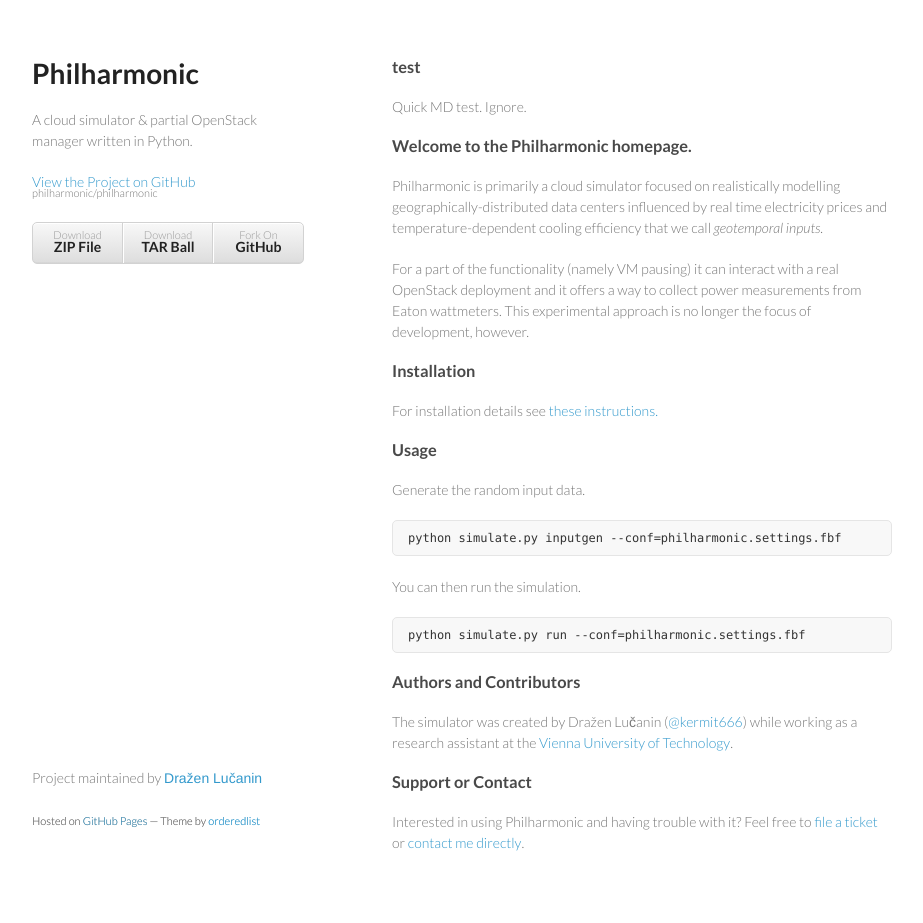
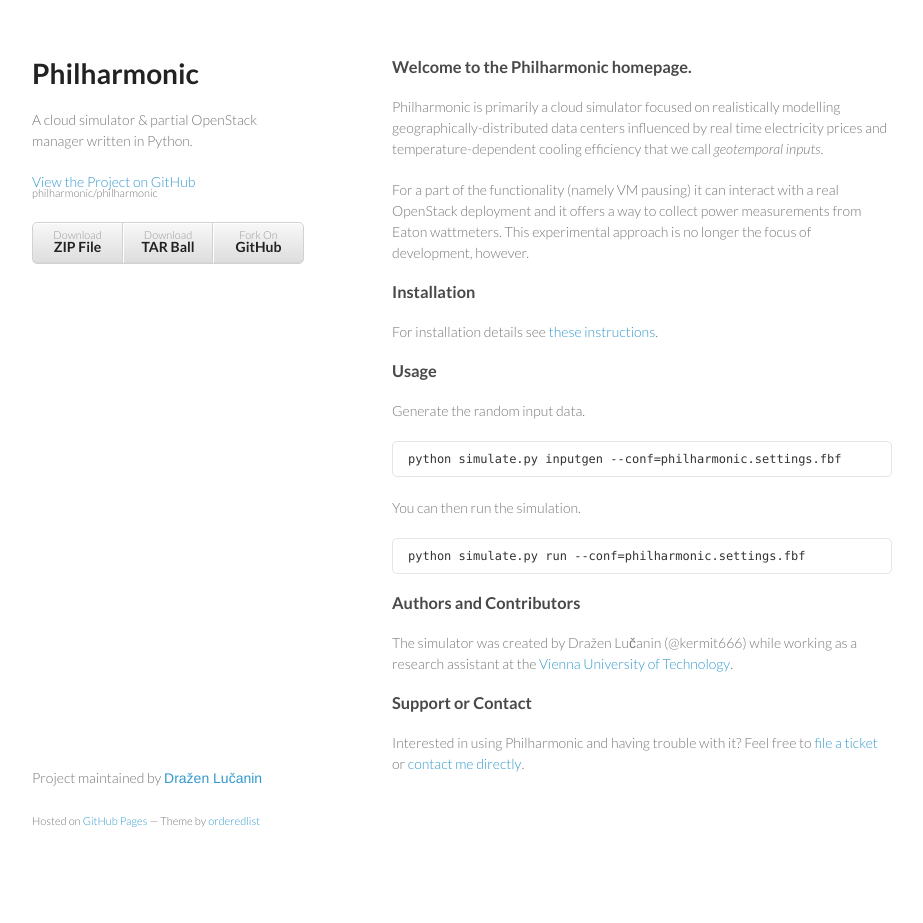
Before and after one commit to philharmonic/philharmonic.github.io, a Jekyll site: the page built from index.md, in a window 1280 px wide. Shown: the whole page, without its empty margins (178-1101 px from the left). Built offline with Jekyll 4.4.1, drawn with Linux system fonts in a browser that asks for light colours; after the commit the page ends 900 px from its top, so only the background shows below that; some of the changed lines change nothing that is shown.

Commit message:
convert content from HTML to Markdown

```diff
--- a/_layouts/default.html
+++ b/_layouts/default.html
@@ -30,60 +30,10 @@
       <section>
 
 {{ content }}
-        <h3>
-<a name="welcome" class="anchor" href="#welcome"><span class="octicon octicon-link"></span></a>Welcome to the Philharmonic homepage.</h3>
-
-<p>Philharmonic is primarily a cloud simulator focused on realistically
-  modelling geographically-distributed data centers influenced by real time
-  electricity prices and temperature-dependent cooling efficiency that we call
-  <i>geotemporal inputs.</i></p>
-
-<p>For a part of the functionality (namely VM pausing) it can interact with a
-real OpenStack deployment and it offers a way to collect power measurements from
-Eaton wattmeters. This experimental approach is no longer
-the focus of development, however.</p>
-
-<h3>
-<a name="installation" class="anchor" href="#installation"><span class="octicon octicon-link"></span></a>Installation</h3>
-
-<p>For installation details see <a href="https://github.com/philharmonic/philharmonic#installation">these instructions.</a></p>
-
-
-
-<h3>
-<a name="usage" class="anchor" href="#usage"><span class="octicon octicon-link"></span></a>Usage</h3>
-
-<p>Generate the random input data.</p>
-
-<pre><code>python simulate.py inputgen --conf=philharmonic.settings.fbf
-</code></pre>
-
-<p>You can then run the simulation.</p>
-
-<pre><code>python simulate.py run --conf=philharmonic.settings.fbf
-</code></pre>
-
-<h3>
-<a name="authors-and-contributors" class="anchor" href="#authors-and-contributors"><span class="octicon octicon-link"></span></a>Authors and Contributors</h3>
-
-<p>The simulator was created by Dražen Lučanin
-  (<a href="https://github.com/kermit666" class="user-mention">@kermit666</a>)
-  while working as a research assistant at the
-  <a href="http://www.infosys.tuwien.ac.at/staff/drazen/">Vienna University of
-    Technology</a>.</p>
-
-<h3><a name="support-or-contact" class="anchor" href="#support-or-contact"><span class="octicon octicon-link"></span></a>Support or Contact</h3>
-
-<p>Interested in using Philharmonic and having trouble with it? Feel free to
-  <a href="https://github.com/philharmonic/philharmonic/issues">file a ticket</a> or
-  <a href="http://www.infosys.tuwien.ac.at/staff/drazen/">contact me directly</a>.</p>
 
       </section>
       <footer>
         <p>Project maintained by <a href="http://github.com/kermit666" style="font-family: 'Helvetica Neue', Helvetica, Arial, sans-serif;">Dražen Lučanin</a></p>
-        <p><small>Hosted on GitHub Pages &mdash; Theme by <a href="https://github.com/orderedlist">orderedlist</a></small></p>
-      </footer>
-      <footer>
         <p><small>Hosted on <a href="https://github.com/philharmonic/philharmonic.github.io">GitHub Pages</a> &mdash; Theme by <a href="https://github.com/orderedlist">orderedlist</a></small></p>
       </footer>
     </div>
--- a/index.md
+++ b/index.md
@@ -2,6 +2,41 @@
 layout: default
 ---
 
-### test
+### Welcome to the Philharmonic homepage.
 
-Quick MD test. Ignore.
+Philharmonic is primarily a cloud simulator focused on realistically
+modelling geographically-distributed data centers influenced by real time
+electricity prices and temperature-dependent cooling efficiency that we call
+*geotemporal inputs*.
+
+For a part of the functionality (namely VM pausing) it can interact with a
+real OpenStack deployment and it offers a way to collect power measurements from
+Eaton wattmeters. This experimental approach is no longer
+the focus of development, however.
+
+### Installation
+
+For installation details see
+[these instructions](https://github.com/philharmonic/philharmonic#installation).
+
+### Usage
+
+Generate the random input data.
+
+    python simulate.py inputgen --conf=philharmonic.settings.fbf
+
+You can then run the simulation.
+
+    python simulate.py run --conf=philharmonic.settings.fbf
+
+### Authors and Contributors
+
+The simulator was created by Dražen Lučanin (@kermit666)
+while working as a research assistant at the
+[Vienna University of Technology](http://www.infosys.tuwien.ac.at/staff/drazen/).
+
+### Support or Contact
+
+Interested in using Philharmonic and having trouble with it? Feel free to
+[file a ticket](https://github.com/philharmonic/philharmonic/issues) or
+[contact me directly](http://www.infosys.tuwien.ac.at/staff/drazen/).
```
Also changed, not shown: 1 other file.
